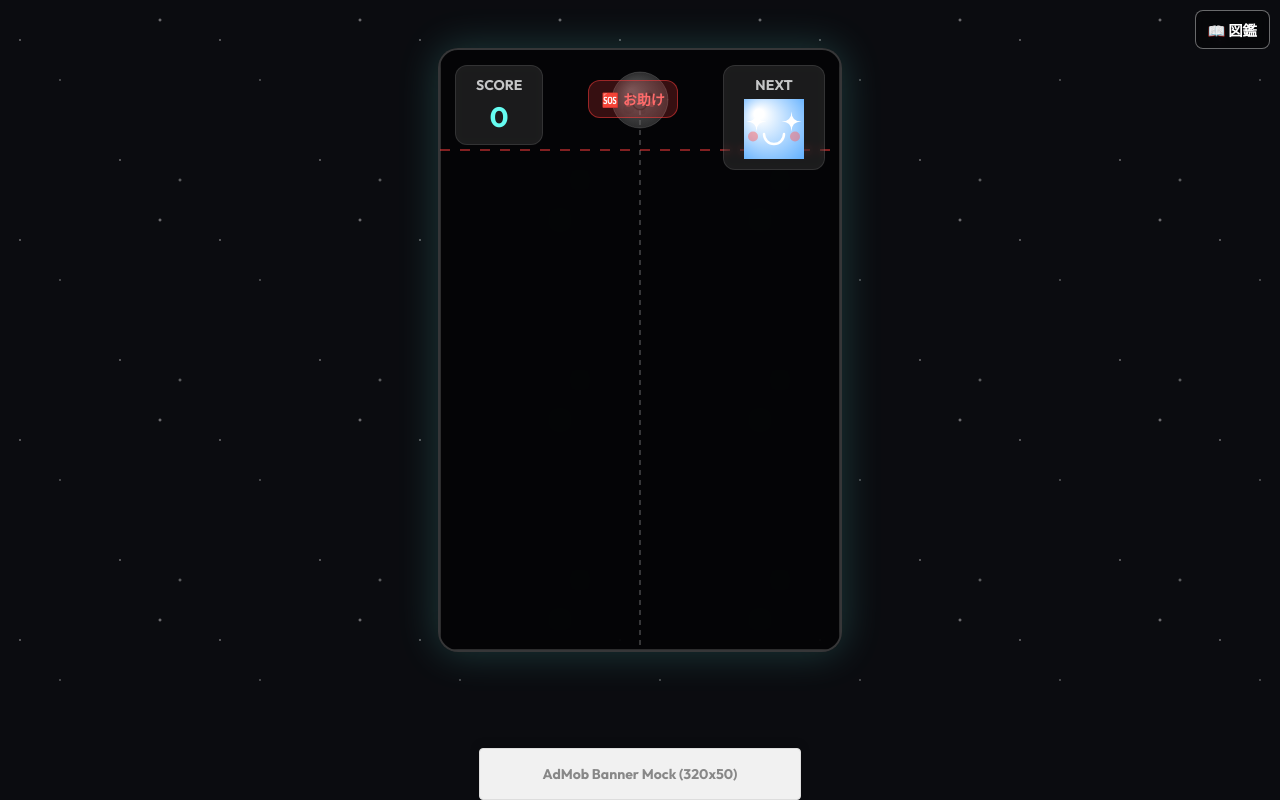
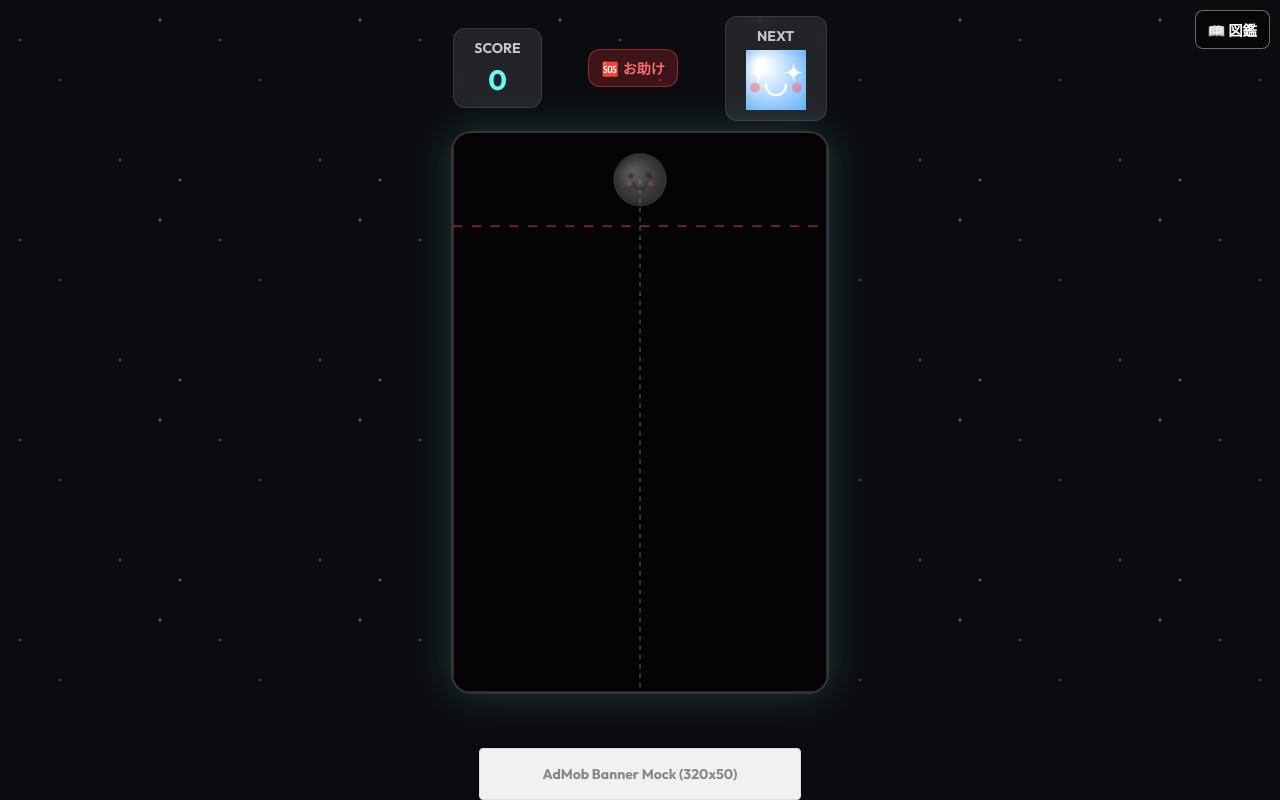
Before and after one commit to done-void/planet-game, a website built with Vite: page index.html in a window 1280 px wide. Built offline with nearby package versions, Linux system fonts and the light colour scheme; what @capacitor-community/admob would draw is missing.

Commit message:
fix: UIレイアウトをゲームコンテナ外に移動し見栄えを調整

```diff
--- a/index.html
+++ b/index.html
@@ -9,10 +9,7 @@
   </head>
   <body>
     <div id="app">
-      <div id="game-container">
-        <!-- Matter.js Canvas -->
-        <div id="ui-layer">
-          <div class="header">
+      <div class="header" id="top-ui">
         <div class="score-board">
           <span class="label">SCORE</span>
           <span id="score">0</span>
@@ -23,6 +20,10 @@
           <canvas id="next-preview-canvas" width="60" height="60"></canvas>
         </div>
       </div>
+
+      <div id="game-container">
+        <!-- Matter.js Canvas -->
+        <div id="ui-layer">
           <div id="game-over-screen" class="hidden">
             <h1>GAME OVER</h1>
             <p>Score: <span id="final-score">0</span></p>
--- a/style.css
+++ b/style.css
@@ -23,6 +23,7 @@ body, html {
   width: 100%;
   height: 100%;
   display: flex;
+  flex-direction: column;
   justify-content: center;
   align-items: center;
   /* 宇宙の背景 */
@@ -37,7 +38,7 @@ body, html {
 
 #game-container {
   position: relative;
-  width: min(100vw, 400px, calc(90svh * 2 / 3));
+  width: min(100vw, 400px, calc(70svh * 2 / 3)); /* UIのスペースを考慮し高さを少し縮小 */
   aspect-ratio: 2 / 3;
   background: rgba(0, 0, 0, 0.6);
   border: 2px solid rgba(255, 255, 255, 0.2);
@@ -71,10 +72,13 @@ body, html {
 .header {
   display: flex;
   justify-content: space-between;
-  align-items: flex-start;
-  padding: 15px;
+  align-items: center;
+  width: min(100vw, 400px, calc(70svh * 2 / 3)); /* containerと同じ幅 */
+  box-sizing: border-box;
+  padding: 10px 0; /* 左右のpaddingは不要 */
   gap: 10px;
   pointer-events: auto;
+  z-index: 10;
 }
 
 .score-board, .next-planet {
@@ -116,7 +120,6 @@ body, html {
   align-items: center;
   justify-content: center;
   height: fit-content;
-  margin-top: 15px;
 }
 
 .sos-btn:hover {
```
Lines whose indentation alone changed are shown as unchanged.
